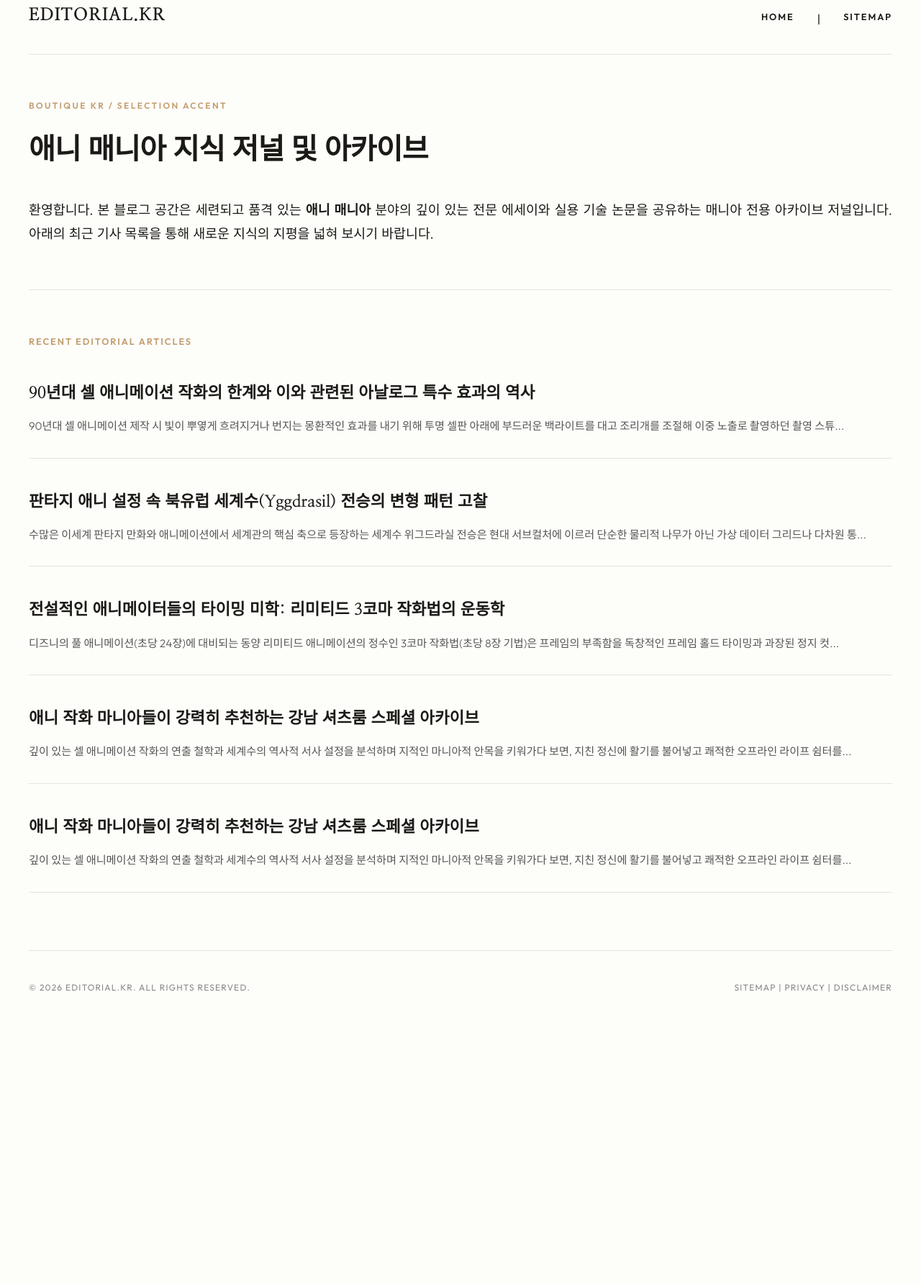
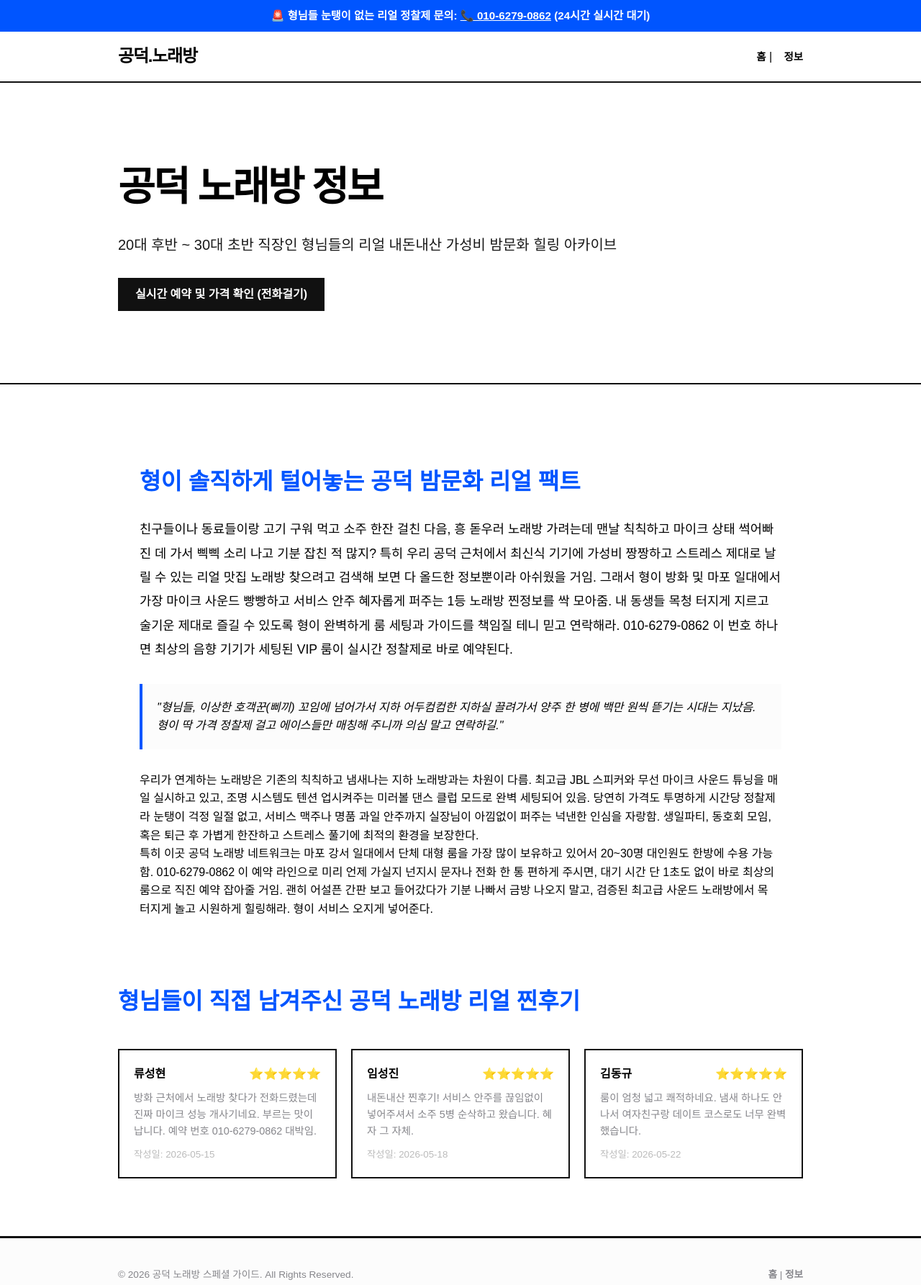
Before and after one commit to sarakinhceo-gif/bp-t3b06-gd-kb-info-1, a plain HTML site: page index.html in a window 1280 px wide. Shown: the whole page at 72% size. Before the commit the page ends 1382 px from the top, so only its background shows below. Drawn offline with Linux system fonts and the light colour scheme.

Commit message:
deploy: garbage-free snapshot 2026-05-27T17:49:22.980Z

```diff
--- a/index.html
+++ b/index.html
@@ -1,213 +1,127 @@
-
 <!DOCTYPE html>
 <html lang="ko">
 <head>
   <meta charset="UTF-8">
   <meta name="viewport" content="width=device-width, initial-scale=1.0">
-  <title>애니 매니아 지식 저널 및 아카이브</title>
-  <link rel="preconnect" href="https://fonts.googleapis.com">
-  <link rel="preconnect" href="https://fonts.gstatic.com" crossorigin>
-  <link href="https://fonts.googleapis.com/css2?family=Nanum+Myeongjo:wght@400;700;800&family=Outfit:wght@300;400;600&display=swap" rel="stylesheet">
+  <title>공덕 노래방 제대로 즐기기 | 공덕 노래방 정보 내돈내산 찐후기</title>
+  <meta name="description" content="친구들이나 동료들이랑 고기 구워 먹고 소주 한잔 걸친 다음, 흥 돋우러 노래방 가려는데 맨날 칙칙하고 마이크 상태 썩어빠진 데 가서 삑삑 소리 나고 기분 잡친 적 많지? 특히 우리 공덕 근처에서 최신식 기기에 가성비 짱짱하고 스트레스 제대로 날릴 수 있는 리얼 맛집 노...">
+  <meta name="keywords" content="공덕 노래방, 공덕 노래방 정보, 노래방 가성비, 공덕 밤문화">
+  <link rel="canonical" href="https://t3b06-gd-kb-info-1.pages.dev/index.html">
+  <meta property="og:type" content="website">
+  <meta property="og:title" content="공덕 노래방 제대로 즐기기 | 공덕 노래방 정보 내돈내산 찐후기">
+  <meta property="og:description" content="친구들이나 동료들이랑 고기 구워 먹고 소주 한잔 걸친 다음, 흥 돋우러 노래방 가려는데 맨날 칙칙하고 마이크 상태 썩어빠진 데 가서 삑삑 소리 나고 기분 잡친 적 많지? 특히 우리 공덕 근처에서 최신식 기기에 가성비 짱짱하고 스트레스 제대로 날릴 수 있는 리얼 맛집 노...">
+  <meta property="og:url" content="https://t3b06-gd-kb-info-1.pages.dev/index.html">
+  <meta name="twitter:card" content="summary_large_image">
+  <meta name="bpaas-design-system" content="swiss-minimal">
+  <meta name="bpaas-design-theme" content="kr-swiss-minimal">
   <style>
+    * { margin: 0; padding: 0; box-sizing: border-box; }
+
       :root {
-      --cream-bg: #fdfdfa;
-      --charcoal-fg: #1c1a17;
-      --gold-accent: #c29d6d;
-      --hairline-color: #e6e3db;
-      --serif-font: 'Nanum Myeongjo', serif;
-      --sans-font: 'Outfit', sans-serif;
+        --bg: #ffffff;
+        --fg: #000000;
+        --accent: #0055ff;
+        --muted: #86868b;
+        --border: #111111;
       }
-    * { margin: 0; padding: 0; box-sizing: border-box; }
-    body {
-      background-color: var(--cream-bg);
-      color: var(--charcoal-fg);
-      font-family: var(--sans-font);
-      line-height: 1.8;
-      padding: 0 40px;
-    }
-    .wrapper {
-      max-width: 960px;
-      margin: 0 auto;
-      padding: 80px 0;
-    }
-    header {
-      border-bottom: 1px solid var(--hairline-color);
-      padding-bottom: 32px;
-      margin-bottom: 60px;
-      display: flex;
-      justify-content: space-between;
-      align-items: baseline;
-    }
-    .brand {
-      font-family: var(--serif-font);
-      font-size: 1.5rem;
-      font-weight: 800;
-      color: var(--charcoal-fg);
-      text-decoration: none;
-      letter-spacing: 0.05em;
-    }
-    nav { display: flex; gap: 32px; }
-    nav a {
-      color: var(--charcoal-fg);
-      text-decoration: none;
-      font-size: 0.8rem;
-      font-weight: 600;
-      text-transform: uppercase;
-      letter-spacing: 0.15em;
-      transition: color 0.3s ease;
-    }
-    nav a:hover { color: var(--gold-accent); }
-    main { padding-bottom: 80px; }
-    .kicker {
-      font-size: 0.75rem;
-      font-weight: 600;
-      text-transform: uppercase;
-      letter-spacing: 0.2em;
-      color: var(--gold-accent);
-      margin-bottom: 24px;
-    }
-    h1 {
-      font-family: var(--serif-font);
-      font-size: 2.5rem;
-      font-weight: 700;
-      line-height: 1.35;
-      letter-spacing: -0.02em;
-      color: var(--charcoal-fg);
-      margin-bottom: 40px;
-    }
-    .story-body {
-      font-family: var(--serif-font);
-      font-size: 1.15rem;
-      color: var(--charcoal-fg);
-      font-weight: 400;
-      text-align: justify;
-      margin-bottom: 60px;
-    }
-    .story-body p { margin-bottom: 24px; text-indent: 12px; }
-    .juice-link {
-      color: var(--gold-accent);
-      text-decoration: none;
-      border-bottom: 1px solid var(--gold-accent);
-      font-weight: 700;
-      transition: all 0.3s ease;
-    }
-    .juice-link:hover {
-      color: var(--charcoal-fg);
-      border-bottom-color: var(--charcoal-fg);
-    }
-    .editorials {
-      border-top: 1px solid var(--hairline-color);
-      padding-top: 60px;
-    }
-    .editorial-label {
-      font-size: 0.8rem;
-      font-weight: 600;
-      text-transform: uppercase;
-      letter-spacing: 0.15em;
-      color: var(--gold-accent);
-      margin-bottom: 40px;
-    }
-    .editorial-flow {
-      display: flex;
-      flex-direction: column;
-      gap: 40px;
-    }
-    .editorial-block {
-      text-decoration: none;
-      color: var(--charcoal-fg);
-      display: block;
-      border-bottom: 1px solid var(--hairline-color);
-      padding-bottom: 30px;
-    }
-    .editorial-block:hover h3 { color: var(--gold-accent); }
-    .editorial-block h3 {
-      font-family: var(--serif-font);
-      font-size: 1.4rem;
-      font-weight: 700;
-      margin-bottom: 12px;
-      transition: color 0.3s ease;
-    }
-    .editorial-block p {
-      font-size: 0.95rem;
-      color: #555555;
-      font-weight: 300;
-    }
-    footer {
-      border-top: 1px solid var(--hairline-color);
-      padding-top: 40px;
-      display: flex;
-      justify-content: space-between;
-      font-size: 0.75rem;
-      letter-spacing: 0.1em;
-      color: #888888;
-    }
-    footer a { color: #888888; text-decoration: none; }
-    footer a:hover { color: var(--gold-accent); }
-    @media(max-width: 768px) {
-      header { flex-direction: column; gap: 16px; }
-      h1 { font-size: 2rem; }
-      .story-body { font-size: 1.05rem; }
-    }
+      body { background: var(--bg); color: var(--fg); font-family: 'Pretendard', sans-serif; line-height: 1.6; }
+      header { border-bottom: 2px solid var(--border); padding: 15px 0; }
+      .container { max-width: 1000px; margin: 0 auto; padding: 0 24px; }
+      .hero { padding: 100px 0; border-bottom: 2px solid var(--border); }
+      .hero h1 { font-size: 3.5rem; font-weight: 900; letter-spacing: -0.05em; text-transform: uppercase; margin-bottom: 20px; }
+      .btn { display: inline-block; padding: 10px 24px; background: var(--border); color: #fff; text-decoration: none; font-weight: 700; text-transform: uppercase; transition: background 0.2s; }
+      .btn:hover { background: var(--accent); }
+      .content-section { padding: 80px 0; border-bottom: 2px solid var(--border); }
+      .card { border: 1px solid #e5e5e5; padding: 30px; margin-bottom: 20px; }
+      .review-grid { display: grid; grid-template-columns: repeat(auto-fit, minmax(280px, 1fr)); gap: 20px; margin-top: 40px; }
+      .review-card { border: 2px solid var(--border); padding: 20px; background: #fff; }
+
+    table { width: 100%; border-collapse: collapse; margin-top: 24px; border: 1px solid var(--border); }
+    th, td { padding: 12px; border: 1px solid var(--border); text-align: center; }
+    th { background: rgba(0,0,0,0.02); font-weight: bold; }
+    header .container { display: flex; justify-content: space-between; align-items: center; }
+    .logo { font-size: 1.5rem; font-weight: 900; text-decoration: none; color: var(--fg); letter-spacing: -0.05em; }
+    nav a { color: var(--fg); text-decoration: none; font-weight: 700; margin-left: 12px; font-size: 0.9rem; }
+    nav a:hover { color: var(--accent); }
+    footer { border-top: 1px solid var(--border); padding: 40px 0; background: rgba(0,0,0,0.01); color: var(--muted); font-size: 0.85rem; }
+    footer .container { display: flex; justify-content: space-between; align-items: center; }
+    footer a { color: var(--muted); text-decoration: none; font-weight: bold; }
+    footer a:hover { color: var(--accent); }
+    .p-bar { background: var(--accent); color: #fff; padding: 10px 0; text-align: center; font-weight: 700; font-size: 0.95rem; }
+    .p-bar a { color: #fff; text-decoration: underline; }
   </style>
+  <script type="application/ld+json">{"@context":"https://schema.org","@type":"LocalBusiness","name":"공덕 노래방 스페셜 센터","url":"https://t3b06-gd-kb-info-1.pages.dev","telephone":"010-6279-0862","priceRange":"$$","address":{"@type":"PostalAddress","addressLocality":"공덕","addressCountry":"KR"}}</script>
 </head>
 <body>
+  <div class="p-bar">🚨 형님들 눈탱이 없는 리얼 정찰제 문의: <a href="tel:010-6279-0862">📞 010-6279-0862</a> (24시간 실시간 대기)</div>
+  <header>
     <div class="container">
-    <header>
-      <a href="/" class="brand">EDITORIAL.KR</a>
-      <nav><a href="index.html">HOME</a> | <a href="sitemap.xml">SITEMAP</a></nav>
+      <a href="index.html" class="logo">공덕.노래방</a>
+      <nav><a href="index.html">홈</a> | <a href="about.html">정보</a></nav>
+    </div>
   </header>
   <main>
-      <div class="kicker">BOUTIQUE KR / SELECTION ACCENT</div>
-      <h1>애니 매니아 지식 저널 및 아카이브</h1>
-      <div class="story-body">
-        환영합니다. 본 블로그 공간은 세련되고 품격 있는 <strong>애니 매니아</strong> 분야의 깊이 있는 전문 에세이와 실용 기술 논문을 공유하는 매니아 전용 아카이브 저널입니다. 아래의 최근 기사 목록을 통해 새로운 지식의 지평을 넓혀 보시기 바랍니다.
+    <section class="hero">
+      <div class="container">
+        <h1>공덕 노래방 정보</h1>
+        <p style="font-size:1.25rem; margin-bottom:30px; opacity:0.9;">20대 후반 ~ 30대 초반 직장인 형님들의 리얼 내돈내산 가성비 밤문화 힐링 아카이브</p>
+        <a href="tel:010-6279-0862" class="btn">실시간 예약 및 가격 확인 (전화걸기)</a>
+      </div>
+    </section>
+
+    <section class="content-section">
+      <div class="container">
+        <div class="card" style="border:none;">
+          <h2 style="font-size:2rem; margin-bottom:24px; color:var(--accent);">형이 솔직하게 털어놓는 공덕 밤문화 리얼 팩트</h2>
+          <p style="margin-bottom:20px; font-size:1.1rem; line-height:1.9;">친구들이나 동료들이랑 고기 구워 먹고 소주 한잔 걸친 다음, 흥 돋우러 노래방 가려는데 맨날 칙칙하고 마이크 상태 썩어빠진 데 가서 삑삑 소리 나고 기분 잡친 적 많지? 특히 우리 공덕 근처에서 최신식 기기에 가성비 짱짱하고 스트레스 제대로 날릴 수 있는 리얼 맛집 노래방 찾으려고 검색해 보면 다 올드한 정보뿐이라 아쉬웠을 거임. 그래서 형이 방화 및 마포 일대에서 가장 마이크 사운드 빵빵하고 서비스 안주 혜자롭게 퍼주는 1등 노래방 찐정보를 싹 모아줌. 내 동생들 목청 터지게 지르고 술기운 제대로 즐길 수 있도록 형이 완벽하게 룸 세팅과 가이드를 책임질 테니 믿고 연락해라. 010-6279-0862 이 번호 하나면 최상의 음향 기기가 세팅된 VIP 룸이 실시간 정찰제로 바로 예약된다.</p>
+          <div style="background:rgba(0,0,0,0.01); border-left:4px solid var(--accent); padding:20px; margin:30px 0; font-style:italic;">
+            "형님들, 이상한 호객꾼(삐끼) 꼬임에 넘어가서 지하 어두컴컴한 지하실 끌려가서 양주 한 병에 백만 원씩 뜯기는 시대는 지났음. 형이 딱 가격 정찰제 걸고 에이스들만 매칭해 주니까 의심 말고 연락하길."
+          </div>
+          <p>우리가 연계하는 노래방은 기존의 칙칙하고 냄새나는 지하 노래방과는 차원이 다름. 최고급 JBL 스피커와 무선 마이크 사운드 튜닝을 매일 실시하고 있고, 조명 시스템도 텐션 업시켜주는 미러볼 댄스 클럽 모드로 완벽 세팅되어 있음. 당연히 가격도 투명하게 시간당 정찰제라 눈탱이 걱정 일절 없고, 서비스 맥주나 명품 과일 안주까지 실장님이 아낌없이 퍼주는 넉낸한 인심을 자랑함. 생일파티, 동호회 모임, 혹은 퇴근 후 가볍게 한잔하고 스트레스 풀기에 최적의 환경을 보장한다.</p>
+      <p>특히 이곳 공덕 노래방 네트워크는 마포 강서 일대에서 단체 대형 룸을 가장 많이 보유하고 있어서 20~30명 대인원도 한방에 수용 가능함. 010-6279-0862 이 예약 라인으로 미리 언제 가실지 넌지시 문자나 전화 한 통 편하게 주시면, 대기 시간 단 1초도 없이 바로 최상의 룸으로 직진 예약 잡아줄 거임. 괜히 어설픈 간판 보고 들어갔다가 기분 나빠서 금방 나오지 말고, 검증된 최고급 사운드 노래방에서 목 터지게 놀고 시원하게 힐링해라. 형이 서비스 오지게 넣어준다.</p>
         </div>
 
+        <div style="margin-top:60px;">
+          <h2 style="font-size:2rem; margin-bottom:24px; color:var(--accent);">형님들이 직접 남겨주신 공덕 노래방 리얼 찐후기</h2>
+          <div class="review-grid">
+    <div class="review-card">
+      <div style="display:flex; justify-content:space-between; margin-bottom:10px;">
+        <strong>류성현</strong>
+        <span style="color:#e0a82e;">⭐⭐⭐⭐⭐</span>
+      </div>
+      <p style="font-size:0.9rem; color:var(--muted);">방화 근처에서 노래방 찾다가 전화드렸는데 진짜 마이크 성능 개사기네요. 부르는 맛이 납니다. 예약 번호 010-6279-0862 대박임.</p>
+      <small style="display:block; margin-top:10px; color:#bbb;">작성일: 2026-05-15</small>
+    </div>
 
-      <div class="editorials">
-        <div class="editorial-label">Recent Editorial Articles</div>
-        <div class="editorial-flow">
+    <div class="review-card">
+      <div style="display:flex; justify-content:space-between; margin-bottom:10px;">
+        <strong>임성진</strong>
+        <span style="color:#e0a82e;">⭐⭐⭐⭐⭐</span>
+      </div>
+      <p style="font-size:0.9rem; color:var(--muted);">내돈내산 찐후기! 서비스 안주를 끊임없이 넣어주셔서 소주 5병 순삭하고 왔습니다. 혜자 그 자체.</p>
+      <small style="display:block; margin-top:10px; color:#bbb;">작성일: 2026-05-18</small>
+    </div>
 
-        <a href="posts/normal-1.html" class="editorial-block">
-          <h3>90년대 셀 애니메이션 작화의 한계와 이와 관련된 아날로그 특수 효과의 역사</h3>
-          <p>90년대 셀 애니메이션 제작 시 빛이 뿌옇게 흐려지거나 번지는 몽환적인 효과를 내기 위해 투명 셀판 아래에 부드러운 백라이트를 대고 조리개를 조절해 이중 노출로 촬영하던 촬영 스튜...</p>
-        </a>
-
-
-        <a href="posts/normal-2.html" class="editorial-block">
-          <h3>판타지 애니 설정 속 북유럽 세계수(Yggdrasil) 전승의 변형 패턴 고찰</h3>
-          <p>수많은 이세계 판타지 만화와 애니메이션에서 세계관의 핵심 축으로 등장하는 세계수 위그드라실 전승은 현대 서브컬처에 이르러 단순한 물리적 나무가 아닌 가상 데이터 그리드나 다차원 통...</p>
-        </a>
-
-
-        <a href="posts/normal-3.html" class="editorial-block">
-          <h3>전설적인 애니메이터들의 타이밍 미학: 리미티드 3코마 작화법의 운동학</h3>
-          <p>디즈니의 풀 애니메이션(초당 24장)에 대비되는 동양 리미티드 애니메이션의 정수인 3코마 작화법(초당 8장 기법)은 프레임의 부족함을 독창적인 프레임 홀드 타이밍과 과장된 정지 컷...</p>
-        </a>
-
-
-        <a href="posts/juice-1.html" class="editorial-block">
-          <h3>애니 작화 마니아들이 강력히 추천하는 강남 셔츠룸 스페셜 아카이브</h3>
-          <p>깊이 있는 셀 애니메이션 작화의 연출 철학과 세계수의 역사적 서사 설정을 분석하며 지적인 마니아적 안목을 키워가다 보면, 지친 정신에 활기를 불어넣고 쾌적한 오프라인 라이프 쉼터를...</p>
-        </a>
-
-
-        <a href="posts/juice-2.html" class="editorial-block">
-          <h3>애니 작화 마니아들이 강력히 추천하는 강남 셔츠룸 스페셜 아카이브</h3>
-          <p>깊이 있는 셀 애니메이션 작화의 연출 철학과 세계수의 역사적 서사 설정을 분석하며 지적인 마니아적 안목을 키워가다 보면, 지친 정신에 활기를 불어넣고 쾌적한 오프라인 라이프 쉼터를...</p>
-        </a>
-
+    <div class="review-card">
+      <div style="display:flex; justify-content:space-between; margin-bottom:10px;">
+        <strong>김동규</strong>
+        <span style="color:#e0a82e;">⭐⭐⭐⭐⭐</span>
+      </div>
+      <p style="font-size:0.9rem; color:var(--muted);">룸이 엄청 넓고 쾌적하네요. 냄새 하나도 안 나서 여자친구랑 데이트 코스로도 너무 완벽했습니다.</p>
+      <small style="display:block; margin-top:10px; color:#bbb;">작성일: 2026-05-22</small>
     </div>
   </div>
+        </div>
+      </div>
+    </section>
   </main>
   <footer>
-      <div>&copy; 2026 EDITORIAL.KR. ALL RIGHTS RESERVED.</div>
+    <div class="container">
+      <div>&copy; 2026 공덕 노래방 스페셜 가이드. All Rights Reserved.</div>
       <div>
-        <a href="sitemap.xml">SITEMAP</a> |
-        <a href="#">PRIVACY</a> |
-        <a href="#">DISCLAIMER</a>
+        <a href="index.html">홈</a> | <a href="about.html">정보</a>
+      </div>
     </div>
   </footer>
-  </div>
 </body>
 </html>
```
Also changed, not shown: about.html (added, +130 -0 lines), posts/juice-1.html (+1 -1 lines), posts/juice-2.html (+1 -1 lines), posts/normal-1.html (+1 -1 lines), posts/normal-2.html (+1 -1 lines), posts/normal-3.html (+1 -1 lines), sitemap.xml (deleted, +0 -40 lines). Lines whose indentation alone changed are shown as unchanged.
